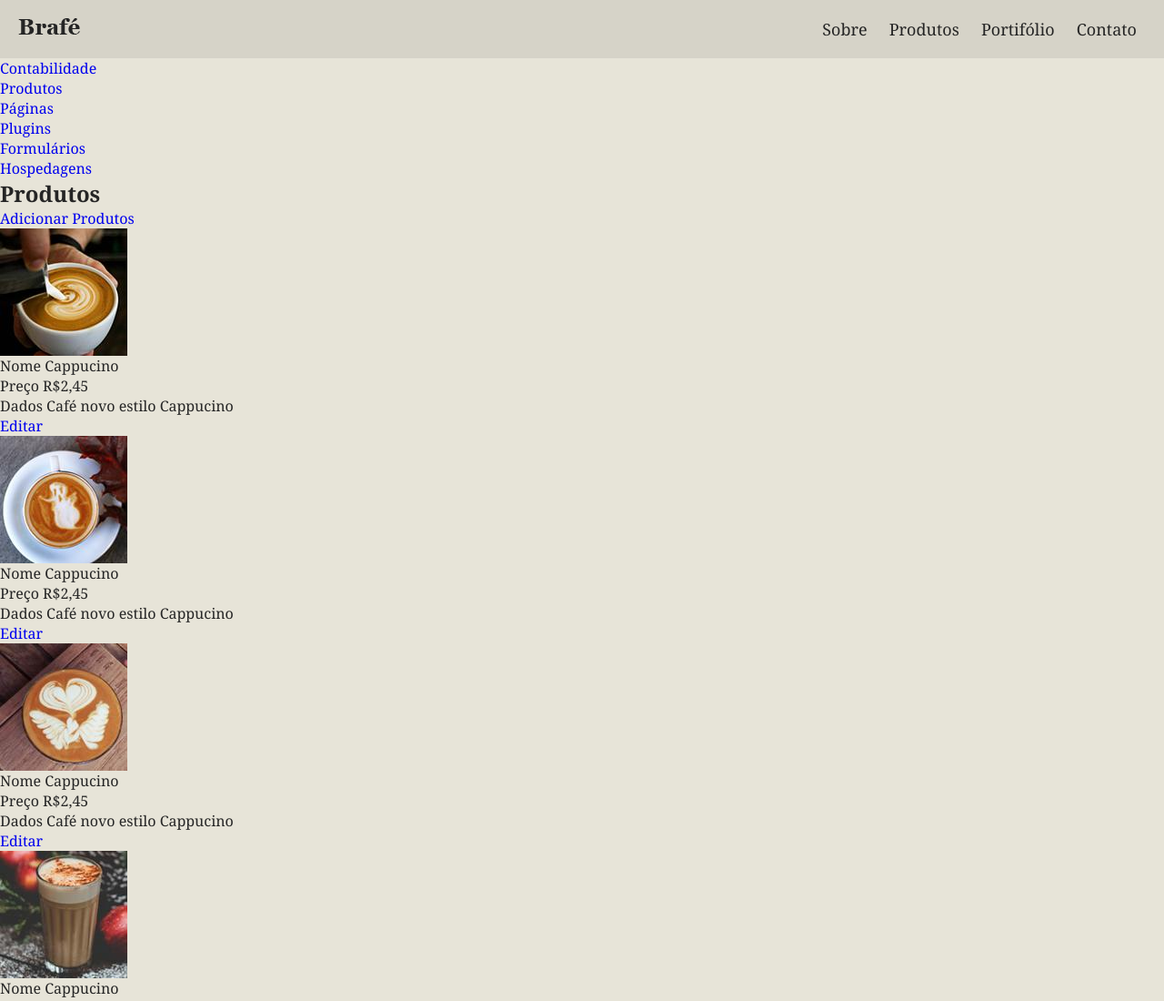
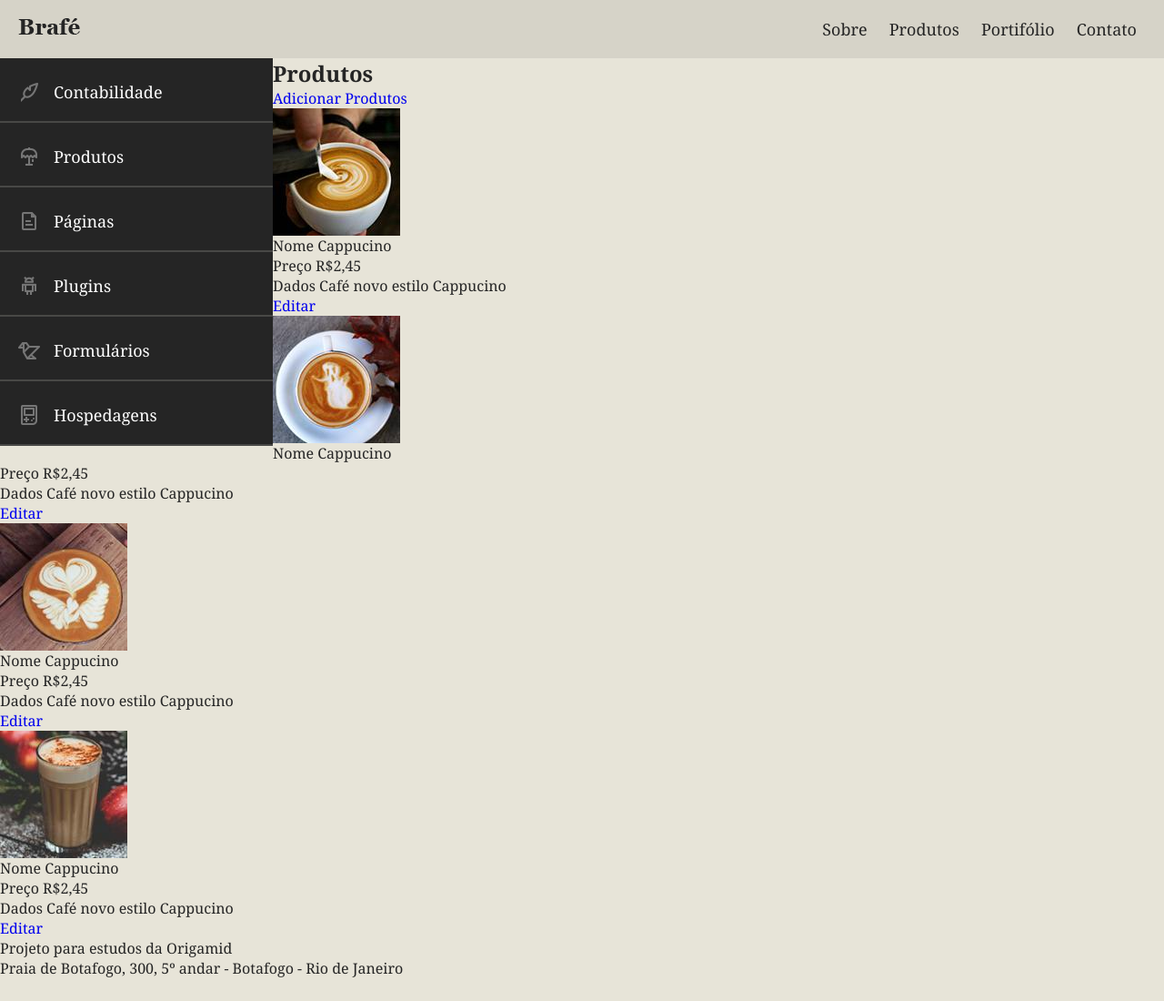
Before and after one commit to Victor800augusto/Brafe-3-puro, a plain HTML site: page index.html in a window 1280 px wide. Shown: the top 1100 px of the page at 91% size. After the commit the page ends 1075 px from the top, so only its background shows below. Drawn offline with Linux system fonts and the light colour scheme.

Commit message:
Navegação feita no Html

```diff
--- a/css/style.css
+++ b/css/style.css
@@ -57,3 +57,50 @@ a {
 .header-menu li:first-child a{
     padding-left: 0;
 }
+
+/* Main */
+/* Side-nav */
+
+.side-nav {
+    width: 300px;
+    background: #252525;
+    float: left;
+}
+
+.side-nav li a {
+    display: block;
+    color: #fff;
+    border-bottom: 2px solid #484846;
+    font-size: 1.125em;
+    padding: 20px;
+}
+
+.side-nav li a::before {
+    content: '';
+    display: inline-block;
+    width: 24px;
+    height: 24px;
+    position: relative;
+    top: 5px;
+    margin-right: 15px;
+    background-image: url('../img/icones.png');
+}
+
+.nav-contabilidade::before {
+    background-position: 0 0;
+}
+.nav-produtos::before {
+    background-position: 0 -24px;
+}
+.nav-paginas::before {
+    background-position: 0 -48px;
+}
+.nav-plugins::before {
+    background-position: 0 -72px;
+}
+.nav-formularios::before {
+    background-position: 0 -96px;
+}
+.nav-hospedagens::before {
+    background-position: 0 -120px;
+}
--- a/index.html
+++ b/index.html
@@ -19,15 +19,15 @@
             </ul>
         </nav>
     </header>
-    <main>
-        <nav>
+    <main class="main-container">
+        <nav class="side-nav">
             <ul>
-                <li><a href="#">Contabilidade</a></li>
-                <li><a href="#">Produtos</a></li>
-                <li><a href="#">Páginas</a></li>
-                <li><a href="#">Plugins</a></li>
-                <li><a href="#">Formulários</a></li>
-                <li><a href="#">Hospedagens</a></li>
+                <li><a class="nav-contabilidade" href="#">Contabilidade</a></li>
+                <li><a class="nav-produtos" href="#">Produtos</a></li>
+                <li><a class="nav-paginas" href="#">Páginas</a></li>
+                <li><a class="nav-plugins" href="#">Plugins</a></li>
+                <li><a class="nav-formularios" href="#">Formulários</a></li>
+                <li><a class="nav-hospedagens" href="#">Hospedagens</a></li>
             </ul>
         </nav>
         <section>
```
